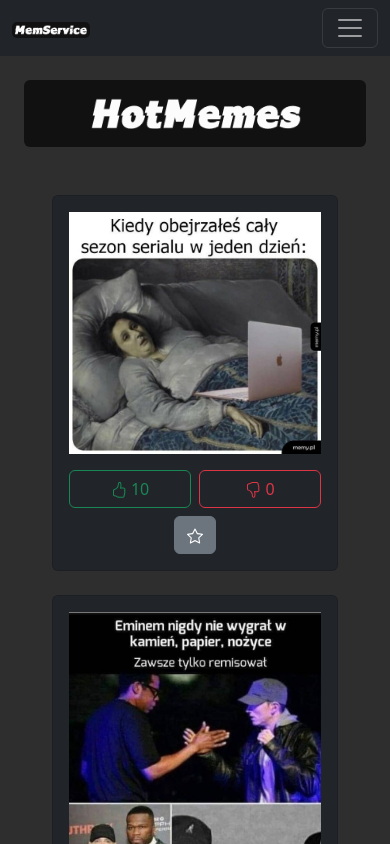
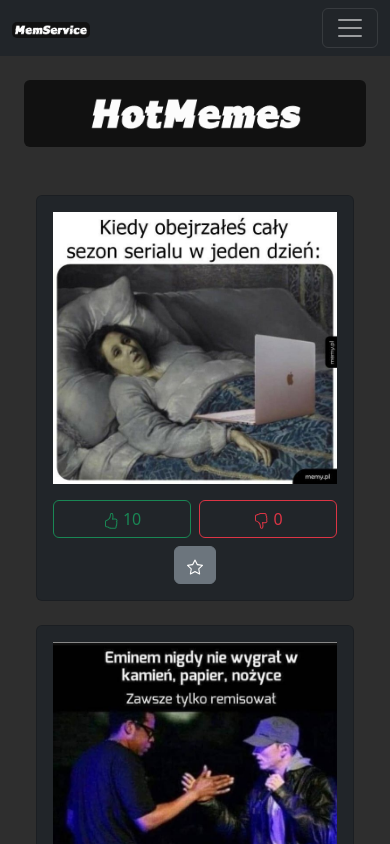
Before and after one commit to matkos92/MemService_ALK, a React (Create React App) app: page /hot in a window 390 px wide. Shown: the top 844 px of the page. Built offline with nearby package versions, Linux system fonts and the light colour scheme.

Commit message:
Fixed mobile view

```diff
--- a/src/App.css
+++ b/src/App.css
@@ -11,7 +11,7 @@ body {
 /* Reguły media dla komponentu <Card/> w 'Mem.jsx' */
 @media (max-width: 576px) {
   .card-custom {
-    width: 90% !important;
+    width: 100% !important;
   }
 }
 
```
